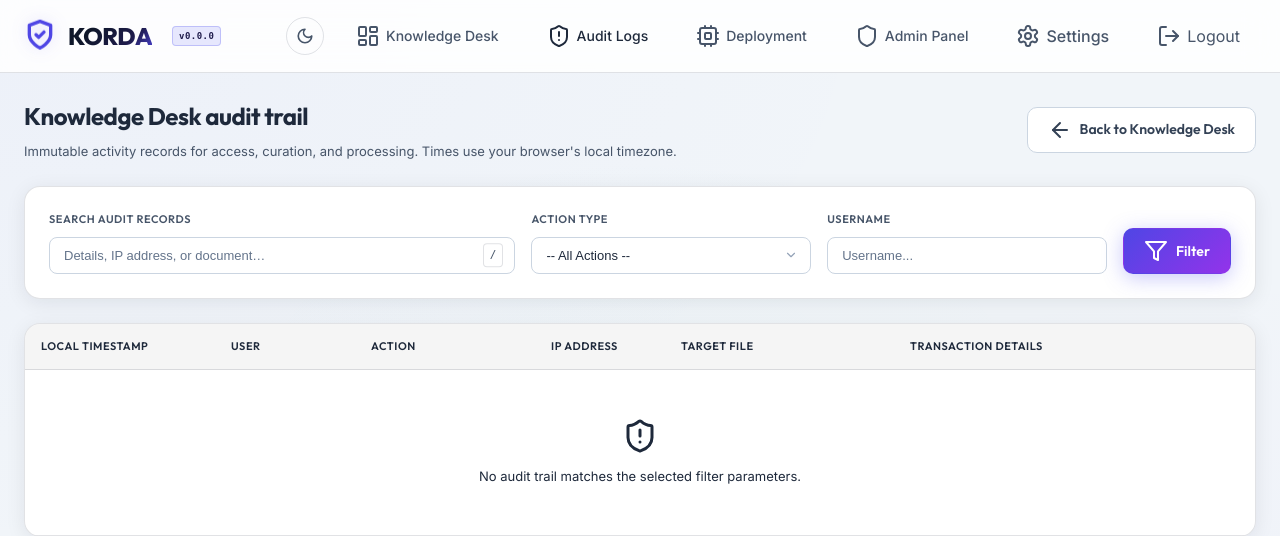
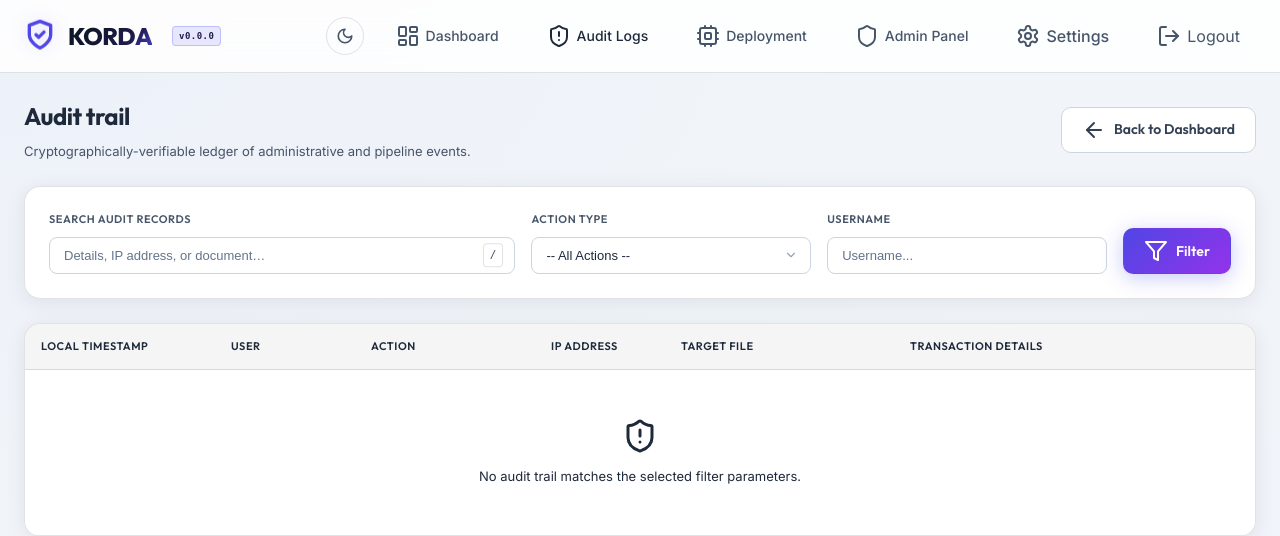
Before and after one commit to lucivskvn/AetherOmni, a Django app: page /audit-logs/ in a window 1280 px wide. Shown: the top 536 px of the page. Run offline with Django 5.2, Linux system fonts and the light colour scheme; the visitor is signed in with stand-in values (Sample User, id 1); data comes from the database, SQL or seed files in the repository; data that the repository does not hold is empty; parts of the project's set-up code (start-up, migrations or seed data) failed here and were passed over; some libraries are stand-ins or nearby versions; some web fonts are replaced.

Commit message:
chore(ui): replace redundant 'Knowledge Desk' label with standardized 'Dashboard' / 'KORDA'

```diff
--- a/extractor/llm_gateway.py
+++ b/extractor/llm_gateway.py
@@ -336,7 +336,7 @@
     headers: dict[str, str] = {
         "Authorization": f"Bearer {api_key}",
         "HTTP-Referer": app_url,
-        "X-Title": "Knowledge Desk",
+        "X-Title": "KORDA",
         "Content-Type": APPLICATION_JSON,
     }
 
--- a/extractor/templates/extractor/audit_logs.html
+++ b/extractor/templates/extractor/audit_logs.html
@@ -250,12 +250,12 @@
     <!-- Header -->
     <div class="audit-header animate-fade-in">
         <div class="audit-title-section">
-            <h2>Knowledge Desk audit trail</h2>
-            <p>Immutable activity records for access, curation, and processing. Times use your browser's local timezone.</p>
+            <h2>Audit trail</h2>
+            <p>Cryptographically-verifiable ledger of administrative and pipeline events.</p>
         </div>
-        <div>
+        <div class="header-actions">
             <a href="{% url 'dashboard' %}" class="btn btn-secondary">
-                <i data-lucide="arrow-left"></i> Back to Knowledge Desk
+                <i data-lucide="arrow-left"></i> Back to Dashboard
             </a>
         </div>
     </div>
--- a/extractor/templates/extractor/base.html
+++ b/extractor/templates/extractor/base.html
@@ -17,7 +17,7 @@
     <meta charset="UTF-8">
     <meta name="viewport" content="width=device-width, initial-scale=1.0">
     <meta name="description" content="KORDA — Knowledge Orchestration, Retrieval & Document Analysis Platform.">
-    <title>{% block title %}Knowledge Desk{% endblock %} | KORDA — Knowledge Orchestration, Retrieval & Document Analysis Platform</title>
+    <title>{% block title %}Dashboard{% endblock %} | KORDA — Knowledge Orchestration, Retrieval & Document Analysis Platform</title>
     <!-- Google Fonts -->
     <link rel="preconnect" href="https://fonts.googleapis.com">
     <link rel="preconnect" href="https://fonts.gstatic.com" crossorigin>
@@ -89,7 +89,7 @@
     <a href="#main-content" class="skip-to-main">Skip to main content</a>
     <header>
         <div class="nav-container">
-            <a href="{% url 'dashboard' %}" class="brand-logo" aria-label="AetherOmni Knowledge Desk Dashboard">
+            <a href="{% url 'dashboard' %}" class="brand-logo" aria-label="KORDA Dashboard">
                 <svg width="32" height="32" viewBox="0 0 24 24" fill="none" stroke="currentColor" stroke-width="2.5" stroke-linecap="round" stroke-linejoin="round" aria-hidden="true">
                     <path d="M12 22s8-4 8-10V5l-8-3-8 3v7c0 6 8 10 8 10z"/>
                     <path d="m9 12 2 2 4-4"/>
@@ -106,7 +106,7 @@
                 </button>
                 {% if user.is_authenticated %}
                 <a href="{% url 'dashboard' %}" class="nav-link {% if request.resolver_match.url_name == 'dashboard' %}active{% endif %}">
-                    <i data-lucide="layout-dashboard"></i> Knowledge Desk
+                    <i data-lucide="layout-dashboard"></i> Dashboard
                 </a>
                 <a href="{% url 'audit_logs' %}" class="nav-link {% if request.resolver_match.url_name == 'audit_logs' %}active{% endif %}">
                     <i data-lucide="shield-alert"></i> Audit Logs
--- a/extractor/templates/extractor/dashboard.html
+++ b/extractor/templates/extractor/dashboard.html
@@ -1,7 +1,7 @@
 {% extends 'extractor/base.html' %}
 {% load extractor_filters %}
 
-{% block title %}Knowledge Desk{% endblock %}
+{% block title %}Dashboard{% endblock %}
 
 {% block content %}
 <!-- Top Metrics Highlights Row -->
--- a/extractor/templates/extractor/deployment_controller.html
+++ b/extractor/templates/extractor/deployment_controller.html
@@ -183,7 +183,7 @@
     </div>
     <div>
         <a href="{% url 'dashboard' %}" class="btn btn-secondary">
-            <i data-lucide="arrow-left"></i> Back to Knowledge Desk
+            <i data-lucide="arrow-left"></i> Back to Dashboard
         </a>
     </div>
 </div>
--- a/extractor/templates/extractor/document_detail.html
+++ b/extractor/templates/extractor/document_detail.html
@@ -9,7 +9,7 @@
 <div class="detail-header">
     <div class="detail-header-left">
         <a href="{% url 'dashboard' %}" class="btn btn-secondary btn-back-workspace">
-            <i data-lucide="arrow-left" style="width:14px; height:14px;"></i> Back to Knowledge Desk
+            <i data-lucide="arrow-left" style="width:14px; height:14px;"></i> Back to Dashboard
         </a>
         {% if document.status == 'COMPLETED' or document.refined_markdown %}
         <div style="display: flex; flex-direction: column; gap: 6px; width: 100%; margin-top: 12px;">
@@ -341,7 +341,7 @@
 
         <div class="failed-actions-row">
             <a href="{% url 'dashboard' %}" class="btn btn-secondary">
-                <i data-lucide="arrow-left" style="width:14px; height:14px; margin-right:4px;"></i> Back to Knowledge Desk
+                <i data-lucide="arrow-left" style="width:14px; height:14px; margin-right:4px;"></i> Back to Dashboard
             </a>
             <button type="button" class="btn btn-primary btn-retry-doc" data-doc-id="{{ document.uuid }}" aria-label="Retry Curation for {{ document.title }}">
                 <i data-lucide="refresh-cw" style="width:14px; height:14px; margin-right:4px;"></i> Retry Curation
```
Also changed, not shown: README.md.
